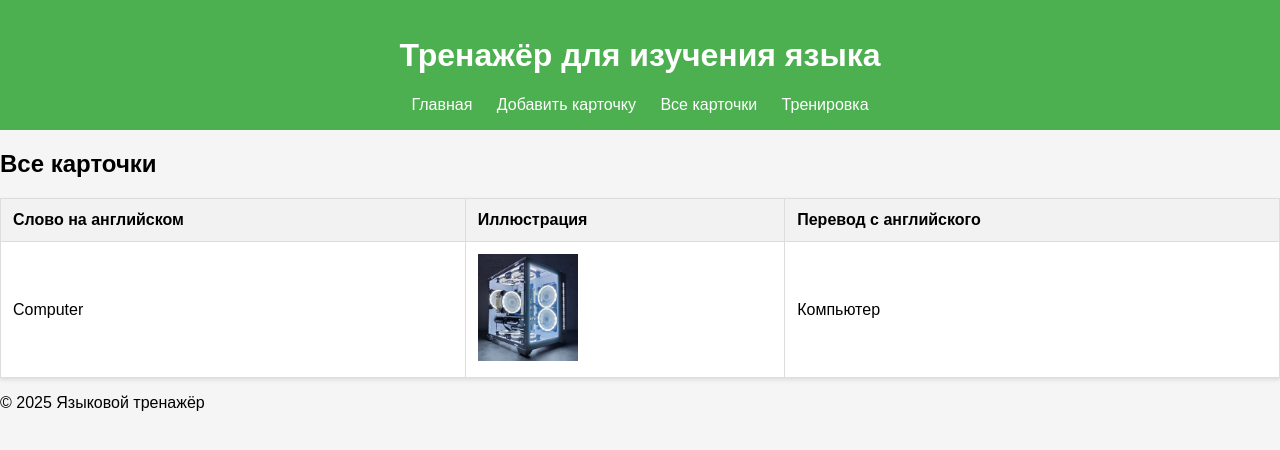
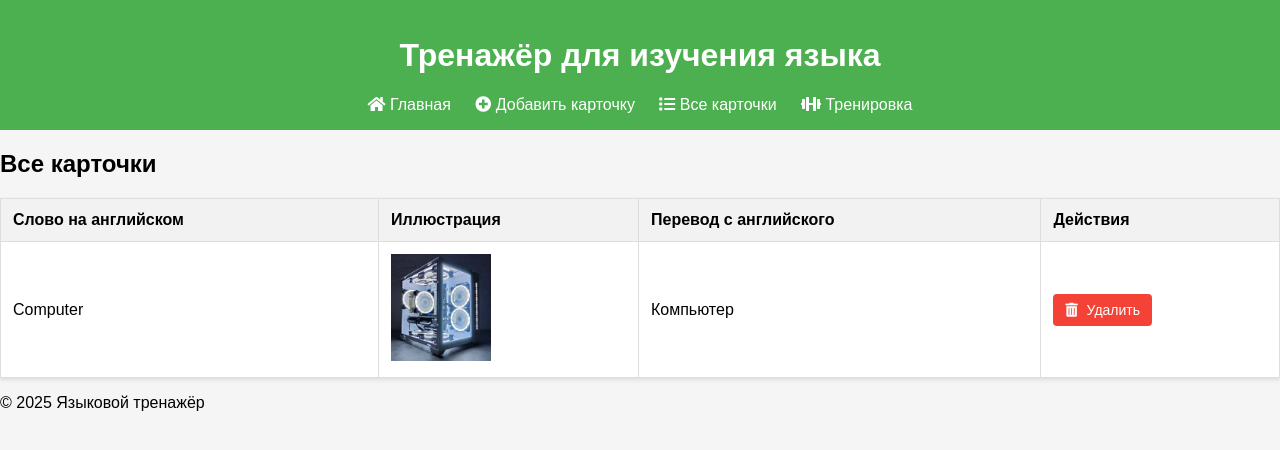
Before and after one commit to Alex-Enn/language_trainer_test, a Django app: page /cards/ in a window 1280 px wide. Shown: the top 450 px of the page. Run offline with Django 5.2, Linux system fonts and the light colour scheme; data comes from the database, SQL or seed files in the repository; both versions use the stored data as it was after the commit.

Commit message:
Кнопка удалить

```diff
--- a/cards/templates/cards/base.html
+++ b/cards/templates/cards/base.html
@@ -4,16 +4,19 @@
     <meta charset="UTF-8">
     <meta name="viewport" content="width=device-width, initial-scale=1.0">
     <title>Языковой тренажёр</title>
+    <!-- Font Awesome (добавьте эту строку) -->
+    <link rel="stylesheet" href="https://cdnjs.cloudflare.com/ajax/libs/font-awesome/5.15.4/css/all.min.css">
+    <!-- Ваш CSS -->
     <link rel="stylesheet" href="/static/css/style.css">
 </head>
 <body>
     <header>
         <h1>Тренажёр для изучения языка</h1>
         <nav>
-            <a href="{% url 'home' %}">Главная</a>
-            <a href="{% url 'add_card' %}">Добавить карточку</a>
-            <a href="{% url 'card_list' %}">Все карточки</a>
-            <a href="{% url 'practice' %}">Тренировка</a>
+            <a href="{% url 'home' %}"><i class="fas fa-home"></i> Главная</a>
+            <a href="{% url 'add_card' %}"><i class="fas fa-plus-circle"></i> Добавить карточку</a>
+            <a href="{% url 'card_list' %}"><i class="fas fa-list"></i> Все карточки</a>
+            <a href="{% url 'practice' %}"><i class="fas fa-dumbbell"></i> Тренировка</a>
         </nav>
     </header>
     <main>
--- a/cards/templates/cards/card_list.html
+++ b/cards/templates/cards/card_list.html
@@ -9,6 +9,7 @@
             <th class="text-center">Слово на английском</th>
             <th class="text-center">Иллюстрация</th>
             <th class="text-center">Перевод с английского</th>
+            <th class="text-center">Действия</th>
         </tr>
     </thead>
     <tbody>
@@ -17,8 +18,28 @@
             <td class="text-center">{{ card.word }}</td>
             <td class="text-center"><img src="{{ card.image.url }}" width="100"></td>
             <td class="text-center">{{ card.translation }}</td>
+            <td class="text-center">
+                <form action="{% url 'delete_card' card.id %}" method="post" style="display: inline;">
+                    {% csrf_token %}
+                    <button type="submit" class="delete-btn" onclick="return confirm('Удалить эту карточку?')">
+                        <i class="fas fa-trash-alt"></i> Удалить
+                    </button>
+                </form>
+            </td>
         </tr>
         {% endfor %}
     </tbody>
 </table>
+{% endblock %}  <!-- Закрываем основной блок content -->
+
+{% block extra_js %}
+<script>
+document.querySelectorAll('.delete-btn').forEach(btn => {
+    btn.addEventListener('click', (e) => {
+        if (!confirm('Вы уверены, что хотите удалить эту карточку?')) {
+            e.preventDefault();
+        }
+    });
+});
+</script>
 {% endblock %}
--- a/cards/urls.py
+++ b/cards/urls.py
@@ -6,4 +6,5 @@
     path('add/', views.add_card, name='add_card'),
     path('cards/', views.card_list, name='card_list'),
     path('practice/', views.practice, name='practice'),
+    path('delete/<int:card_id>/', views.delete_card, name='delete_card'),
 ]
--- a/cards/views.py
+++ b/cards/views.py
@@ -1,4 +1,4 @@
-from django.shortcuts import render, redirect
+from django.shortcuts import render, redirect, get_object_or_404
 from .models import Card
 from .forms import CardForm
 
@@ -22,3 +22,9 @@
 def practice(request):
     cards = Card.objects.all()
     return render(request, 'cards/practice.html', {'cards': cards})
+
+def delete_card(request, card_id):
+    card = get_object_or_404(Card, id=card_id)
+    if request.method == 'POST':
+        card.delete()
+    return redirect('card_list')
--- a/static/css/style.css
+++ b/static/css/style.css
@@ -140,3 +140,23 @@
         max-height: 80px;
     }
 }
+
+/* Стили для кнопки удаления */
+.delete-btn {
+    background-color: #f44336;
+    color: white;
+    border: none;
+    padding: 8px 12px;
+    border-radius: 4px;
+    cursor: pointer;
+    transition: background-color 0.3s;
+    font-size: 14px;
+}
+
+.delete-btn:hover {
+    background-color: #d32f2f;
+}
+
+.delete-btn i {
+    margin-right: 5px;
+}
```
Also changed, not shown: db.sqlite3.
